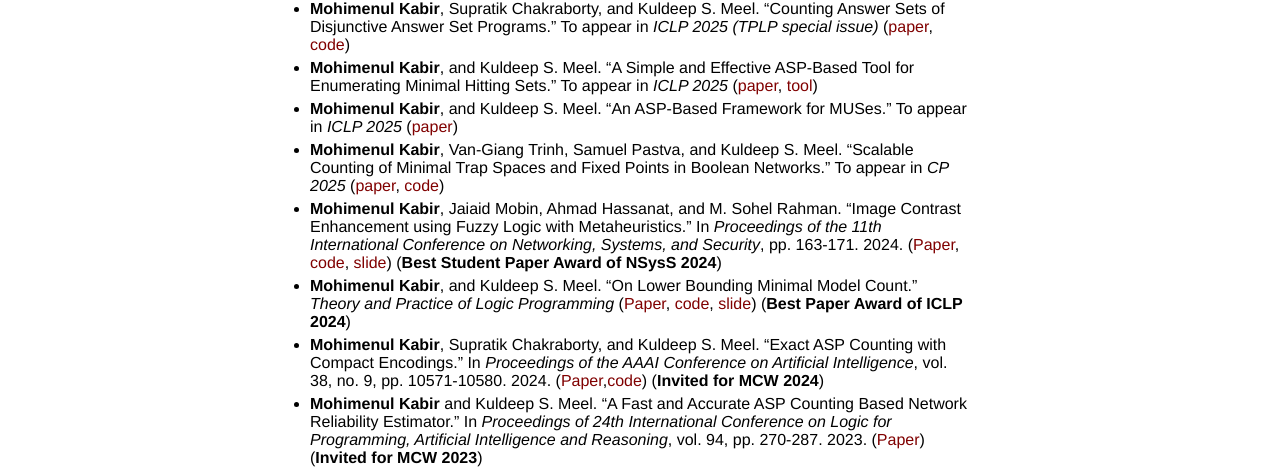
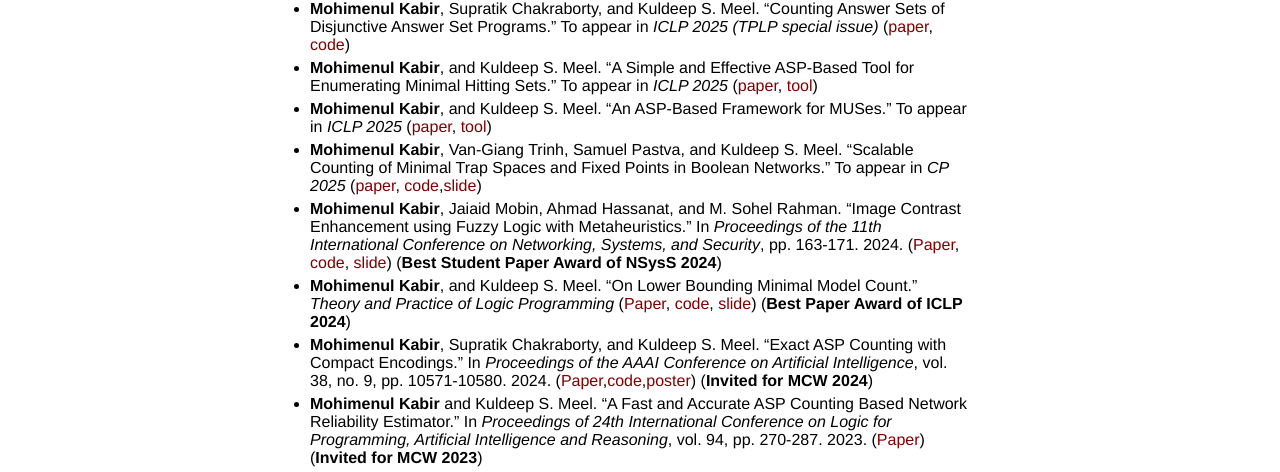
Before and after one commit to mahi045/mahi045.github.io, a Jekyll site: the page built from index.md, in a window 1280 px wide. Shown: the part 600-1072 px from the top of the page. Built offline with Jekyll 4.4.1, drawn with Linux system fonts in a browser that asks for light colours.

Commit message:
adding new things

```diff
--- a/index.md
+++ b/index.md
@@ -31,11 +31,11 @@ Here is my [CV](CV.pdf). You can reach me at [mahibuet045@gmail.com](mailto:mahi
 - **Mohimenul Kabir**, Supratik Chakraborty, and Kuldeep S. Meel. "Counting Answer Sets of Disjunctive Answer Set Programs." To appear in _ICLP 2025 (TPLP special issue)_ ([paper](https://www.arxiv.org/abs/2507.11655), [code](https://github.com/meelgroup/SharpASP-SR))
 - **Mohimenul Kabir**, and Kuldeep S. Meel. "A Simple and Effective ASP-Based Tool for Enumerating Minimal Hitting Sets." To appear in _ICLP 2025_
 ([paper](https://arxiv.org/abs/2507.09194), [tool](https://zenodo.org/records/15104697))
-- **Mohimenul Kabir**, and Kuldeep S. Meel. "An ASP-Based Framework for MUSes." To appear in _ICLP 2025_ ([paper](https://arxiv.org/abs/2507.03929))
-- **Mohimenul Kabir**, Van-Giang Trinh, Samuel Pastva, and Kuldeep S. Meel. "Scalable Counting of Minimal Trap Spaces and Fixed Points in Boolean Networks." To appear in _CP 2025_ ([paper](https://arxiv.org/pdf/2506.06013),  [code](https://github.com/meelgroup/bn-counting))
+- **Mohimenul Kabir**, and Kuldeep S. Meel. "An ASP-Based Framework for MUSes." To appear in _ICLP 2025_ ([paper](https://arxiv.org/abs/2507.03929), [tool](https://zenodo.org/records/15300472))
+- **Mohimenul Kabir**, Van-Giang Trinh, Samuel Pastva, and Kuldeep S. Meel. "Scalable Counting of Minimal Trap Spaces and Fixed Points in Boolean Networks." To appear in _CP 2025_ ([paper](https://arxiv.org/pdf/2506.06013),  [code](https://github.com/meelgroup/bn-counting),[slide](counting_bn_talk.pdf))
 - **Mohimenul Kabir**, Jaiaid Mobin, Ahmad Hassanat, and M. Sohel Rahman. "Image Contrast Enhancement using Fuzzy Logic with Metaheuristics." In _Proceedings of the 11th International Conference on Networking, Systems, and Security_, pp. 163-171. 2024. ([Paper](https://dl.acm.org/doi/10.1145/3704522.3704542), [code](https://bitbucket.org/mahi045/image-enhancement/src/master/), [slide](nsys2024presentation.pdf)) (**Best Student Paper Award of NSysS 2024**)
 - **Mohimenul Kabir**, and Kuldeep S. Meel. "On Lower Bounding Minimal Model Count." _Theory and Practice of Logic Programming_ ([Paper](https://arxiv.org/pdf/2407.09744), [code](https://github.com/meelgroup/minLB), [slide](minLB.pdf)) (**Best Paper Award of ICLP 2024**)
-- **Mohimenul Kabir**, Supratik Chakraborty, and Kuldeep S. Meel. "Exact ASP Counting with Compact Encodings." In _Proceedings of the AAAI Conference on Artificial Intelligence_, vol. 38, no. 9, pp. 10571-10580. 2024. ([Paper](https://arxiv.org/pdf/2312.11936.pdf),[code](https://github.com/meelgroup/sharpASP)) (**Invited for MCW 2024**)
+- **Mohimenul Kabir**, Supratik Chakraborty, and Kuldeep S. Meel. "Exact ASP Counting with Compact Encodings." In _Proceedings of the AAAI Conference on Artificial Intelligence_, vol. 38, no. 9, pp. 10571-10580. 2024. ([Paper](https://arxiv.org/pdf/2312.11936.pdf),[code](https://github.com/meelgroup/sharpASP),[poster](sharpASP_poster.pdf)) (**Invited for MCW 2024**)
 - **Mohimenul Kabir** and Kuldeep S. Meel. "A Fast and Accurate ASP Counting Based Network Reliability Estimator." In _Proceedings of 24th International Conference on Logic for Programming, Artificial Intelligence and Reasoning_, vol. 94, pp. 270-287. 2023. ([Paper](https://easychair.org/publications/paper/8zhh)) (**Invited for MCW 2023**)
 - **Mohimenul Kabir**, Jaiaid Mobin, Muhammad Ali Nayeem, Muhammad Ahsanul Habib, and M. Sohel Rahman. "Multi-objective optimization and heuristic based solutions for evacuation modeling." _Transportation Research Interdisciplinary Perspectives_ (2023). ([Paper](https://www.sciencedirect.com/science/article/pii/S2590198223000453))
 - **Mohimenul Kabir**, Everardo, F. O., Shukla, A. K., Hecher, M., Fichte, J. K., & Meel, K. S. (2022). ApproxASP – a Scalable Approximate Answer Set Counter. _Proceedings of the AAAI Conference on Artificial Intelligence_, 36(5), 5755-5764. ([Paper](https://doi.org/10.1609/aaai.v36i5.20518),[code](https://github.com/meelgroup/ApproxASP2)) (**Invited for presentation in ICLP 2022 and SAT + SMT 2022**)
```
Also changed, not shown: 2 other files.
